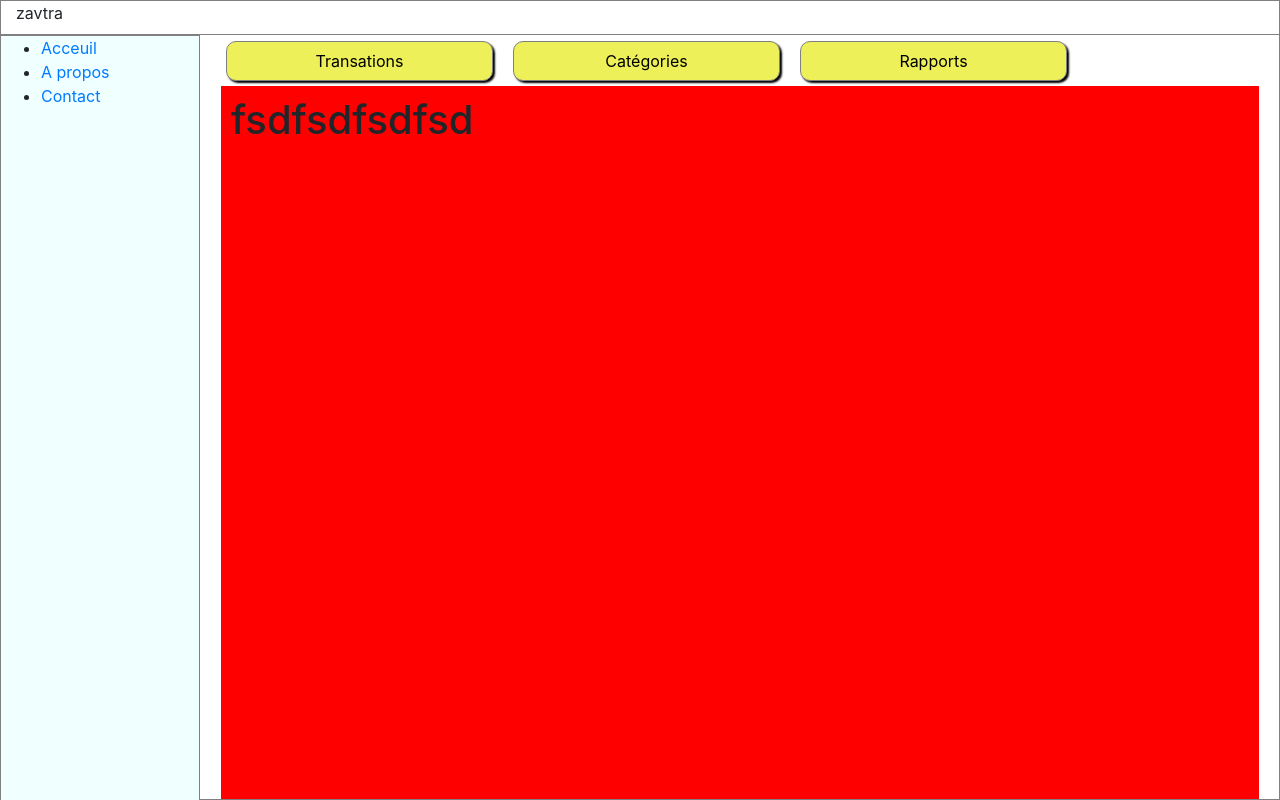
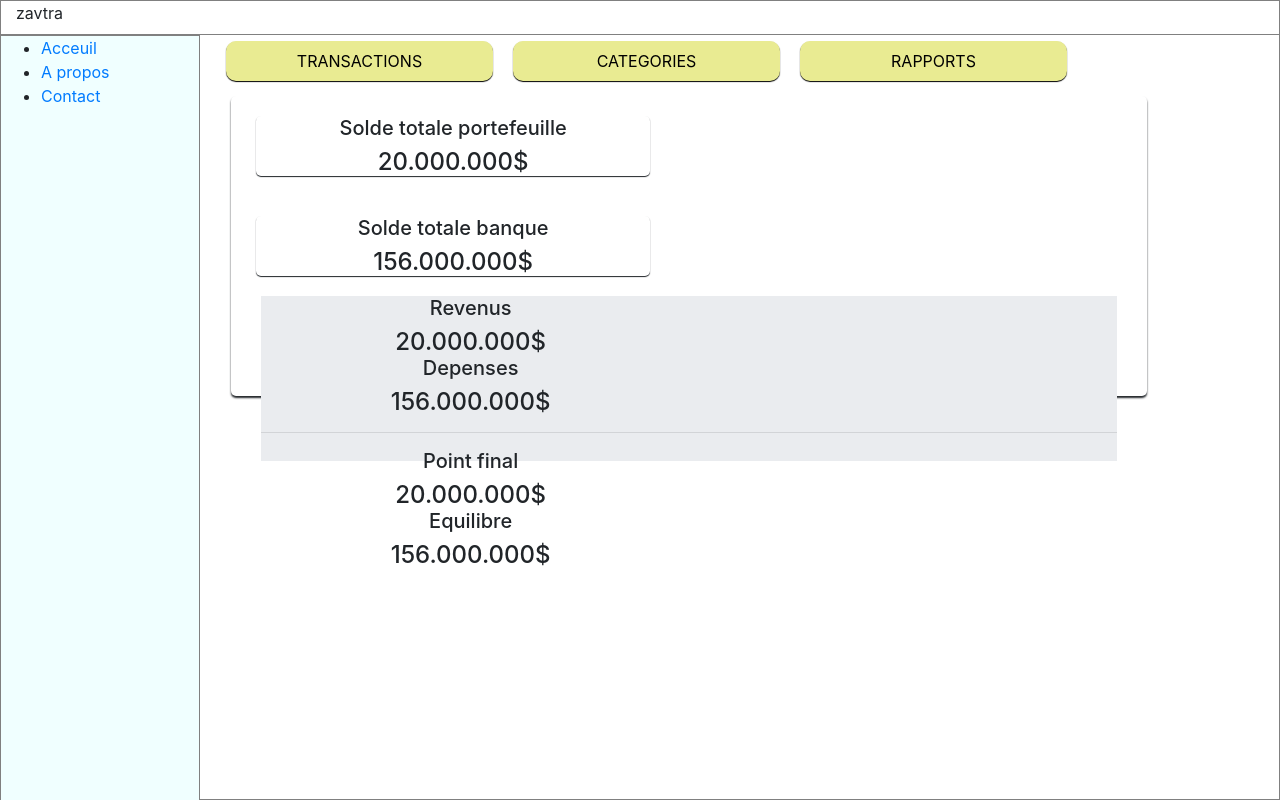
Before and after one commit to EzraNiel/My-manager, a React (Create React App) app: page /Compte in a window 1280 px wide. Built offline with nearby package versions, Linux system fonts and the light colour scheme.

Commit message:
ketrika transaction

```diff
--- a/src/Components/Steddi/Compte.css
+++ b/src/Components/Steddi/Compte.css
@@ -38,17 +38,17 @@
 
 }
 .fenetre{
-    border: 1px solid grey;
+    border: 0px solid grey;
     border-radius: 10px;
-    box-shadow: 2px 2px 2px;
+    box-shadow: 0px 1px 1px;
     height: 40px;
     margin-left:20px;
-    background-color: #EDF058;
+    background-color: #e9eb92;
     text-align: center;
 
 }
 .divcontenu{
-    background-color: red;
+    background-color: rgb(255, 255, 255);
     margin-top: 5px;
     padding: 10px;
     height: 100%;
--- /dev/null
+++ b/src/Components/Steddi/Transaction.css
@@ -0,0 +1,28 @@
+.firstDiv{
+    border: 1px 1px solid grey;
+    background-color: white;
+    box-shadow: 0px 2px 2px;
+    border-radius: 5px;
+    width: 90%;
+    height: 300px;
+}
+.total{
+    text-align: center;
+    margin:20px 40px ;
+    height: 60px;
+    border-radius: 5px;
+    box-shadow: 0px 1px 1px;
+}
+.total2{
+    text-align: center;
+    margin:0px 40px ;
+    height: 60px;
+    border-radius: 5px;
+
+}
+.equilibre{
+    background-color: rgb(234, 236, 239);
+    margin: 0px 30px;
+    margin-bottom: 10px;
+    height: 165px;
+}
--- a/src/Components/Steddi/pagesCompte/Transaction.jsx
+++ b/src/Components/Steddi/pagesCompte/Transaction.jsx
@@ -1,9 +1,46 @@
 import 'bootstrap/dist/css/bootstrap.min.css'
+import '../Transaction.css'
 import React from 'react'
 function Transaction(){
     return(
-        <div>
-            <h1>fsdfsdfsdfsd</h1>
+        <div className='firstDiv'>
+            <div className='row'>
+                <div className="total col-md-5">
+                    <h5>Solde totale portefeuille</h5>
+                    <h4>20.000.000$</h4>
+
+                </div>
+                <div className="total col-md-5">
+                    <h5>Solde totale banque</h5>
+                    <h4>156.000.000$</h4>
+                </div>
+            </div>
+
+            <div className='equilibre'>
+                <div className="row">
+                    <div className="total2 col-md-5">
+                            <h5>Revenus</h5>
+                            <h4>20.000.000$</h4>
+
+                        </div>
+                        <div className="total2 col-md-5">
+                            <h5>Depenses</h5>
+                            <h4>156.000.000$</h4>
+                        </div>
+                </div>
+                <hr />
+                <div className="row">
+                    <div className="total2 col-md-5">
+                            <h5>Point final</h5>
+                            <h4>20.000.000$</h4>
+
+                        </div>
+                        <div className="total2 col-md-5">
+                            <h5>Equilibre</h5>
+                            <h4>156.000.000$</h4>
+                        </div>
+                </div>
+            </div>
         </div>
     )
 }
--- a/src/Pages/Compte.jsx
+++ b/src/Pages/Compte.jsx
@@ -26,9 +26,9 @@ function Compte() {
       </div>
       <div className="content">
         <div className="navContent row">
-          <button className="fenetre col-md-3 " onClick={()=>handleButtonClick('affichage1')} >Transations</button>
-          <button className="fenetre col-md-3 " onClick={()=>handleButtonClick('affichage2')}>Catégories</button>
-          <button className="fenetre col-md-3 " onClick={()=>handleButtonClick('affichage3')}>Rapports</button>
+          <button className="fenetre col-md-3 " onClick={()=>handleButtonClick('affichage1')} >TRANSACTIONS</button>
+          <button className="fenetre col-md-3 " onClick={()=>handleButtonClick('affichage2')}>CATEGORIES</button>
+          <button className="fenetre col-md-3 " onClick={()=>handleButtonClick('affichage3')}>RAPPORTS</button>
         </div>
         <div className="divcontenu">
           {display=== 'affichage1' && <Transaction/>}
```
